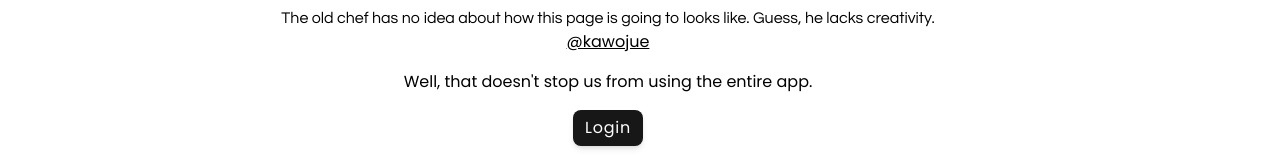
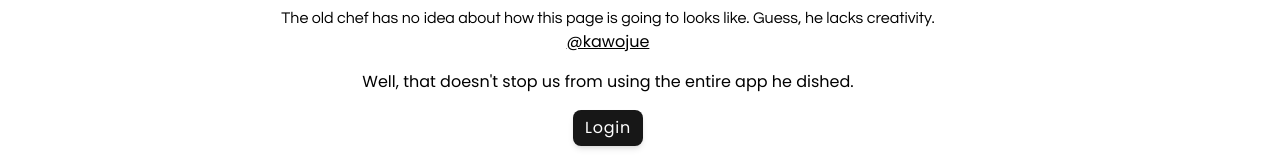
Before and after one commit to MemoMe-Org/client, a Next.js app: page / in a window 1280 px wide. Shown: the part 522-682 px from the top of the page. Built offline with nearby package versions, Linux system fonts and the light colour scheme.

Commit message:
Update page.tsx

```diff
--- a/app/page.tsx
+++ b/app/page.tsx
@@ -37,7 +37,7 @@ export default function Home() {
             </Link>
           </article>
           <p className='text-center'>
-            {`Well, that doesn't stop us from using the entire app.`}
+            {`Well, that doesn't stop us from using the entire app he dished.`}
           </p>
           <Link
             href={`/login`}
```
